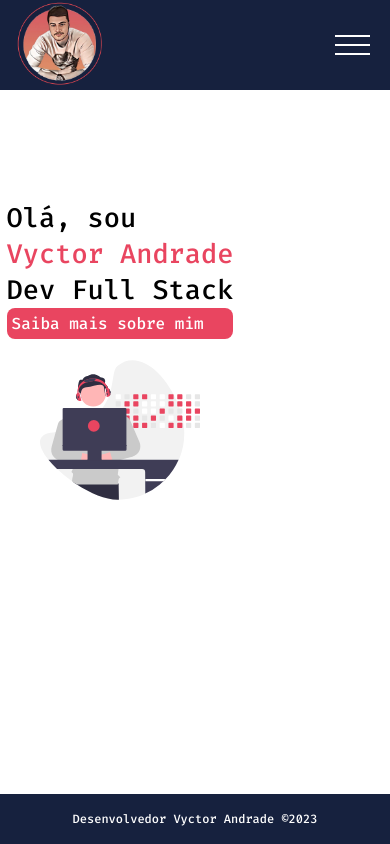
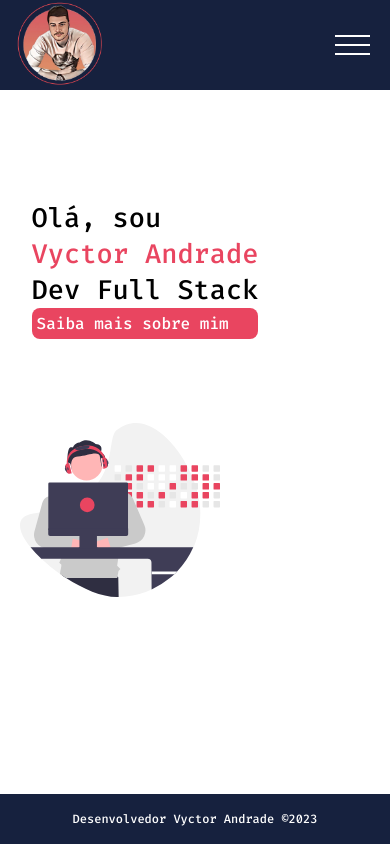
Before and after one commit to vyctorandrade/portfolio, a React (Vite) app: page / in a window 390 px wide. Built offline with nearby package versions, Linux system fonts and the light colour scheme.

Commit message:
Update Home.module.css

```diff
--- a/src/pages/Home/Home.module.css
+++ b/src/pages/Home/Home.module.css
@@ -81,7 +81,7 @@
 
     .home p{
         margin-bottom: 280px;
-        margin-right: 150px;
+        margin-right: 100px;
 
         font-size: 27px;
         position: fixed;
@@ -90,7 +90,7 @@
     }
     .home img{
 
-        width: 160px;
+        width: 200px;
         display: flex;
         padding-top: 400%;
         margin-left: -150px;
```
